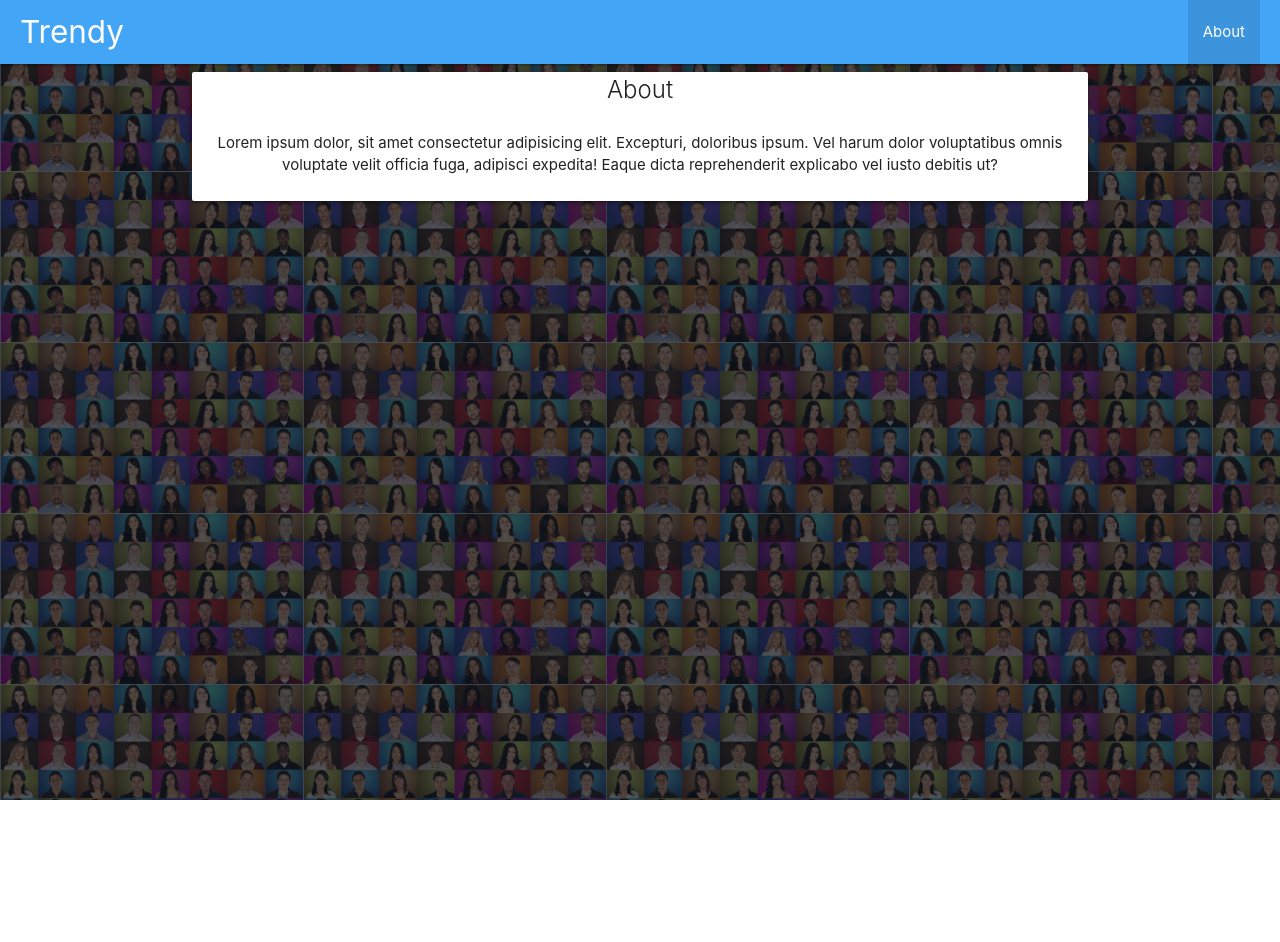
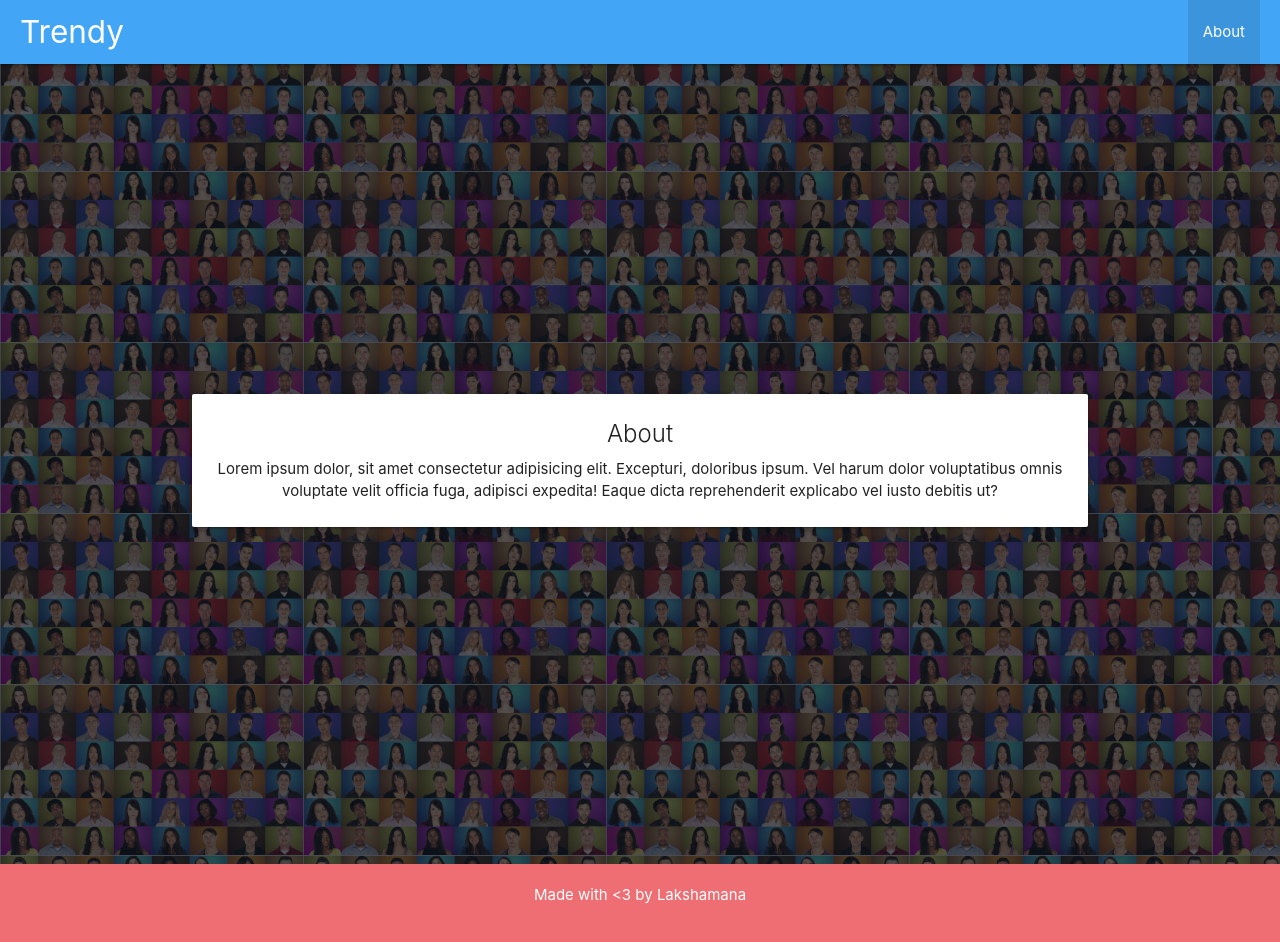
Before and after one commit to Lakshamana/trendy, a React app: page /about in a window 1280 px wide. Before the commit the page ends 800 px from the top, so only its background shows below. Built offline with nearby package versions, Linux system fonts and the light colour scheme.

Commit message:
finish footer position

```diff
--- a/src/components/About.js
+++ b/src/components/About.js
@@ -10,8 +10,8 @@ const About = () => {
   return (
     <div className='container'>
       <div className='card'>
-        <div className='card-title'>About</div>
         <div className='card-content'>
+          <div className='card-title'>About</div>
           Lorem ipsum dolor, sit amet consectetur adipisicing elit. Excepturi,
           doloribus ipsum. Vel harum dolor voluptatibus omnis voluptate velit
           officia fuga, adipisci expedita! Eaque dicta reprehenderit explicabo
--- a/src/components/App.js
+++ b/src/components/App.js
@@ -9,6 +9,7 @@ import Auth from './Auth'
 import Guard from './Guard'
 import { persist, remove } from '../util/util'
 import authGuard from './guard/authGuard'
+import withFooter from './Footer'
 
 function App() {
   function changeUser(user) {
@@ -22,6 +23,7 @@ function App() {
   }
 
   return (
+    <div className='content'>
       <BrowserRouter>
         <Navbar logoutUser={logoutUser} />
         <Switch>
@@ -35,7 +37,8 @@ function App() {
           </Guard>
         </Switch>
       </BrowserRouter>
+    </div>
   )
 }
 
-export default App
+export default withFooter(App)
--- /dev/null
+++ b/src/components/Footer.js
@@ -0,0 +1,17 @@
+import React from 'react'
+import './css/Footer.css'
+
+const Footer = () => {
+  return (
+    <footer className='page-footer'>
+      <div className='center'>Made with &lt;3 by Lakshamana</div>
+    </footer>
+  )
+}
+
+const withFooter = WrappedComponent => props => [
+  <WrappedComponent {...props} key='1' />,
+  <Footer key='2' />
+]
+
+export default withFooter
--- a/src/components/css/Centered.css
+++ b/src/components/css/Centered.css
@@ -1,7 +1,7 @@
 .d-table {
   display: table;
-  height: 100%;
-  width: 100%;
+  height: 100vh;
+  width: 100vw;
   overflow: hidden;
 }
 
--- /dev/null
+++ b/src/components/css/Footer.css
@@ -0,0 +1,4 @@
+.page-footer {
+  flex-shrink: 0;
+  height: 10vh;
+}
--- a/src/index.css
+++ b/src/index.css
@@ -6,6 +6,8 @@ body {
   -webkit-font-smoothing: antialiased;
   -moz-osx-font-smoothing: antialiased;
   background: url('assets/grid.jpg') repeat;
+  min-height: 100vh;
+  overflow-x: hidden;
 }
 
 code {
@@ -13,16 +15,14 @@ code {
     monospace;
 }
 
-/* .img-back {
-
-  min-width: 100%;
-  min-height: 100vh;
-} */
 #app {
-  top: 0;
-  left: 0;
-  position: absolute;
-  min-width: 100%;
+  display: flex;
+  flex-direction: column;
+  min-width: 100vw;
   min-height: 100vh;
   background: rgba(9, 16, 29, 0.699);
 }
+
+.content {
+  flex: 1 0 auto;
+}
```
Lines whose indentation alone changed are shown as unchanged.
